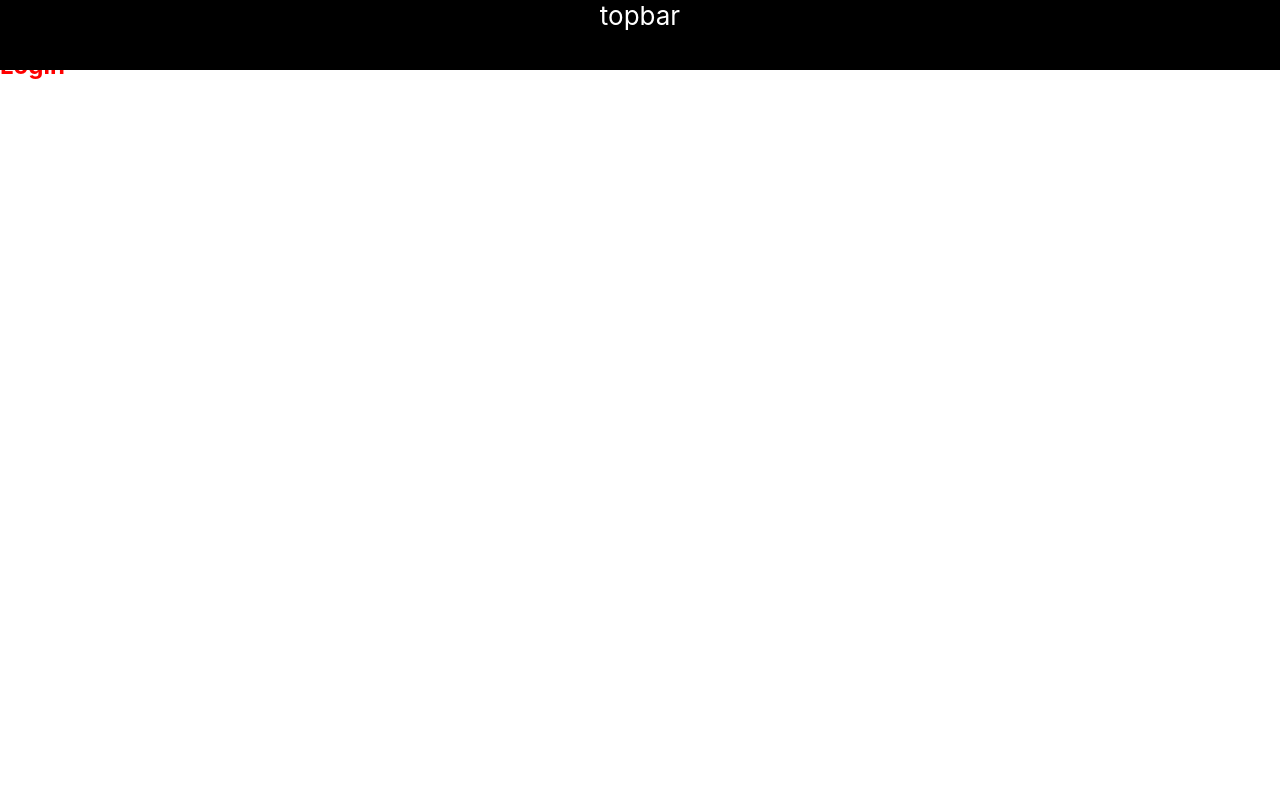
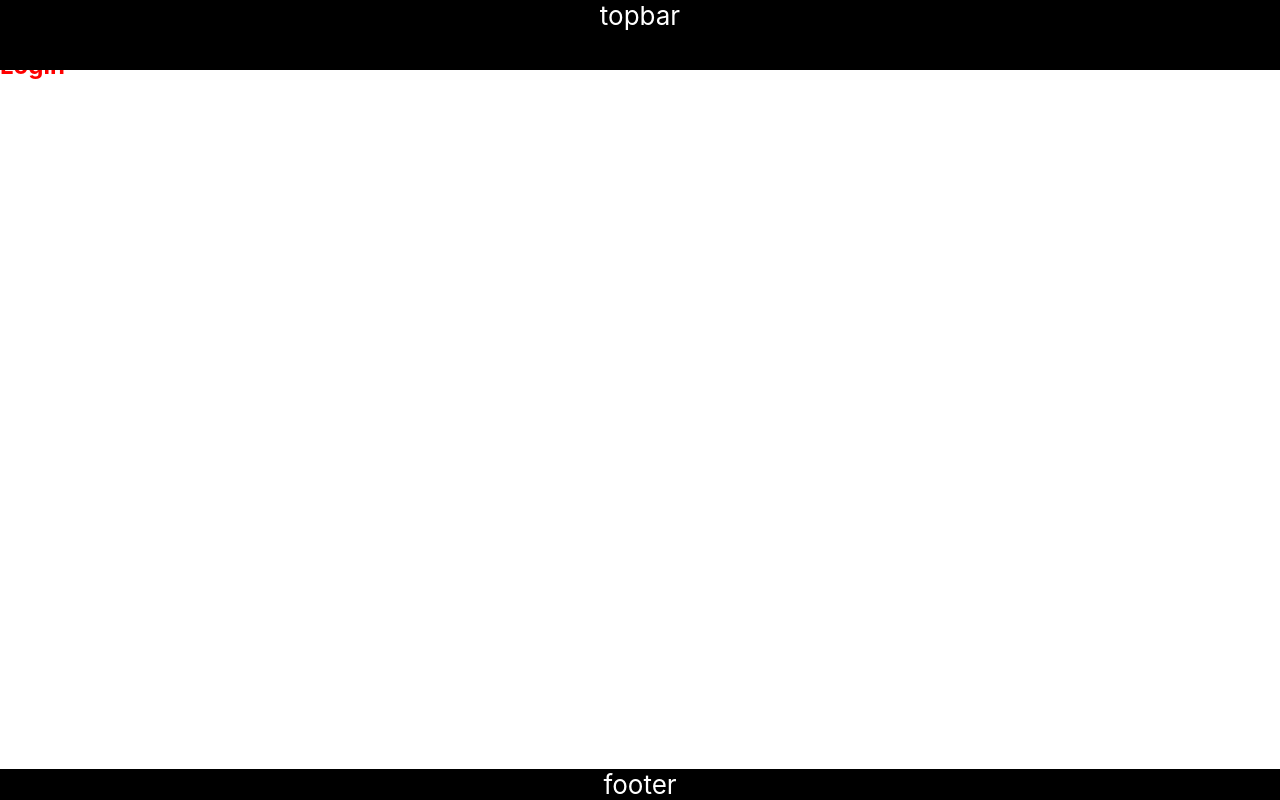
Before and after one commit to JAVABAUM/react-webshop, a React (Create React App) app in the folder my-app/: page / in a window 1280 px wide. Built offline with nearby package versions, Linux system fonts and the light colour scheme.

Commit message:
added footer

```diff
--- a/my-app/src/App.js
+++ b/my-app/src/App.js
@@ -1,5 +1,6 @@
 import './App.css';
 import Topbar from "./components/topbar/topbar";
+import Footer from "./components/footer/footer";
 
 function App() {
   return (
@@ -9,6 +10,8 @@
           JAVABAUM
         </a>
         <Topbar/>
+        <Footer/>
+
       </header>
     </div>
   );
--- a/my-app/src/components/footer/footer.jsx
+++ b/my-app/src/components/footer/footer.jsx
@@ -0,0 +1,9 @@
+import "./footer.scss"
+
+export default function Footer() {
+    return (
+        <div className="footer">
+            footer
+        </div>
+    )
+}
--- /dev/null
+++ b/my-app/src/components/footer/footer.scss
@@ -0,0 +1,8 @@
+@import "../../global.scss";
+
+.footer {
+    background-color: black;
+    width: 100%;
+    position: fixed;
+    bottom: 0;
+  }
```
Also changed, not shown: my-app/public/main.html (+12 -0 lines).
